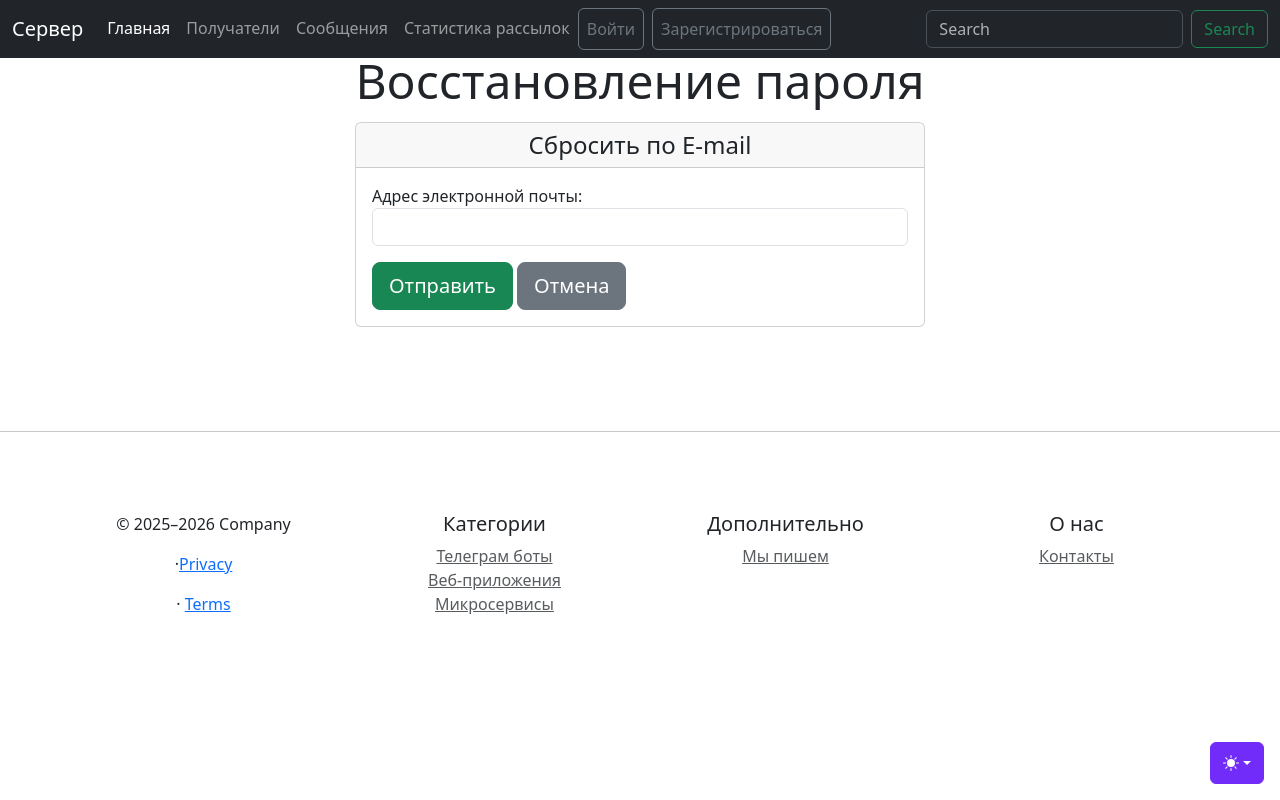
After one commit to L-Ev-Vi/Course_project_4, a Django app: page /users/password-reset/ in a window 1280 px wide. The commit adds this page. Run offline with Django 5.2, Linux system fonts and the light colour scheme; parts of the project's set-up code (start-up, migrations or seed data) failed here and were passed over; some libraries are stand-ins or nearby versions.

Commit message:
possibility of password recovery has been implemented

```diff
--- a/mailing/urls.py
+++ b/mailing/urls.py
@@ -1,4 +1,5 @@
 from django.urls import path
+
 from mailing import views
 from mailing.apps import MailingConfig
 
--- a/users/forms.py
+++ b/users/forms.py
@@ -1,7 +1,8 @@
+from django import forms
+from django.contrib.auth.forms import AuthenticationForm, PasswordChangeForm, UserChangeForm, UserCreationForm, \
+    PasswordResetForm, SetPasswordForm
+
 from mailing.forms import MixinStyle
-from django.contrib.auth.forms import AuthenticationForm, PasswordChangeForm, UserChangeForm, UserCreationForm
-from django import forms
-
 from users.models import UserOfService
 
 
@@ -17,7 +18,6 @@ class FormUserOfService(MixinStyle, UserCreationForm):
 
 class AuthenticationUserOfService(MixinStyle, AuthenticationForm):
     """Класс представляющий форму для входа пользователя в систему."""
-
     pass
 
 
@@ -45,11 +45,11 @@ class ChangeUserOfService(UserChangeForm):
         self.fields["country"].widget.attrs.update({"class": "form-select", "placeholder": "Страна"})
         self.fields["phone_number"].widget.attrs.update({"class": "form-control", "placeholder": "Номер телефона"})
         self.fields["avatar"].widget.attrs.update({"class": "form-control", "accept": "/media/*"})
+        self.fields["password"].widget = forms.HiddenInput()
 
 
 class PasswordChangeUserOfServiceForms(MixinStyle, PasswordChangeForm):
     """Класс представляющий форму для смены пароля пользователя."""
-
     pass
 
 
@@ -58,10 +58,20 @@ class ChangeUsersOfService(UserChangeForm):
 
     class Meta(UserChangeForm.Meta):
         model = UserOfService
-        fields = ["is_active",]
+        fields = ["is_active", ]
 
     def __init__(self, *args, **kwargs) -> None:
         """Метод стилизации полей формы."""
         super().__init__(*args, **kwargs)
         self.fields["is_active"].widget.attrs.update({"class": "form-check-input"})
         self.fields["password"].widget = forms.HiddenInput()
+
+
+class PasswordResetUserForm(MixinStyle, PasswordResetForm):
+    """Класс представляющий форму для ввода почты при восстановлении пароля пользователя."""
+    pass
+
+
+class PasswordResetConfirmForm(MixinStyle, SetPasswordForm):
+    """Класс представляющий форму для ввода нового пароля при восстановлении пароля пользователя."""
+    pass
--- a/users/templates/users/change-password.html
+++ b/users/templates/users/change-password.html
@@ -22,7 +22,7 @@
                             {{ from.non_field_errors }}
                             {{ form.as_p }}
                             <button type="submit" class="btn btn-lg btn-block btn-info">Сохранить пароль</button>
-                            <a class="btn btn-lg btn-block btn-success" href="#" >Не помню пароль</a>
+                            <a class="btn btn-lg btn-block btn-success" href="{% url 'users:password_reset' %}" >Не помню пароль</a>
                             <a class="btn btn-lg btn-block btn-secondary" href="{% url 'users:change_profile' user.pk%}" >Отмена</a>
                         </form>
                     </div>
--- a/users/templates/users/detail_user.html
+++ b/users/templates/users/detail_user.html
@@ -10,7 +10,7 @@
         <div class="row g-0">
             <div class="container col-5">
                 {% if current_user.avatar %}
-                <img src="{{ current_user.avatar | media_filter}}" class="img-fluid rounded-start mt-3 mb-3" height="250" width="200">
+                <img src="{{ current_user.avatar | media_filter}}" class="img-fluid rounded mt-3 mb-3" height="250" width="200">
                 {% else %}
                 <img src="https://avatars.mds.yandex.net/i?id=22e8a8bec2648ec252cf0fc81d928e49ab3bd551-4400625-images-thumbs&n=13" class="img-fluid rounded mt-3 mb-3" height="250" width="200">
                 {% endif %}
--- a/users/templates/users/login_user.html
+++ b/users/templates/users/login_user.html
@@ -24,7 +24,7 @@
                             <button type="submit" class="btn btn-lg btn-block btn-info">Войти</button>
                             <a class="btn btn-lg btn-block btn-success" href="{% url 'users:register'%}">Регистрация</a>
                             <div class="p-1">
-                                <a class="btn btn-block btn-success" href="#" >Не помню пароль</a>
+                                <a class="btn btn-block btn-success" href="{% url 'users:password_reset' %}" >Не помню пароль</a>
                                 <a class="btn btn-block btn-secondary" href="{% url 'mailing:index' %}" >Отмена</a>
                             </div>
                         </form>
--- /dev/null
+++ b/users/templates/users/password_reset_form.html
@@ -0,0 +1,33 @@
+{% extends 'mailing/includes/basic_template.html' %}
+{% load my_tags %}
+
+{% block title %}Восстановление пароля{% endblock %}
+
+{% block content %}
+{% include 'mailing/includes/header_menu.html' %}
+
+<div class="pricing-header pt-md-1 pb-md-1 mx-auto text-center">
+    <h5 class="display-5 p-0" >Восстановление пароля</h5>
+</div>
+<div class="container mt-0 p-0">
+    <div class="row row-cols-1 row-cols-sm-2 row-cols-md-3 g-0">
+        <div class="col-lg-3"></div>
+        <div class="col-lg-6 col-md-9 col-sm-12">
+            <div class="card mb-4 box-shadow">
+                <div class="card-header">
+                    <h4 class="my-0 font-weight-normal text-center">Сбросить по E-mail</h4>
+                </div>
+                <div class="card-body">
+                    <form method="post" action="" class="form-floating" enctype="multipart/form-data">
+                        {% csrf_token %}
+                        {{ from.non_field_errors }}
+                        {{ form.as_p }}
+                            <button type="submit" class="btn btn-lg btn-block btn-success">Отправить</button>
+                            <a class="btn btn-lg btn-block btn-secondary" href="{% url 'mailing:index' %}" >Отмена</a>
+                    </form>
+                </div>
+            </div>
+        </div>
+    </div>
+</div>
+{% endblock %}
--- a/users/templates/users/register_user.html
+++ b/users/templates/users/register_user.html
@@ -40,6 +40,9 @@
                                 <button type="submit" class="btn btn-lg btn-block btn-success">Сохранить изменения</button>
                                 <a class="btn btn-lg btn-block btn-secondary" href="{% url 'users:user_information' object.pk %}" >Отмена</a>
                             {% elif user.is_authenticated %}
+                                <div class="mb-4">
+                                    <a class="btn btn-block btn-outline-secondary" href="{% url 'users:password_change' %}" >Сменить пароль</a>
+                                </div>
                                 <button type="submit" class="btn btn-lg btn-block btn-success">Сохранить изменения</button>
                                 <a class="btn btn-lg btn-block btn-secondary" href="{% url 'users:detail_user' %}" >Отмена</a>
                             {% else %}
--- a/users/urls.py
+++ b/users/urls.py
@@ -1,4 +1,5 @@
 from django.urls import path
+
 from users import views
 from users.apps import UsersConfig
 
@@ -11,8 +12,12 @@ urlpatterns = [
     path("email-confirm/<str:token>/", views.email_verification, name="email-confirm"),
     path("verification/", views.Verification.as_view(), name="verification"),
     path("change_profile/<int:pk>/", views.UpdateUser.as_view(), name="change_profile"),
-    path("change_profile/password/", views.PasswordsChangeUser.as_view()),
+    path("change_profile/password/", views.PasswordsChangeUser.as_view(), name="password_change"),
     path("detail_user/", views.DetailUser.as_view(), name="detail_user"),
     path("list_users/", views.ListUsers.as_view(), name="list_users"),
     path("user_information/<int:pk>/", views.DetailUserOfService.as_view(), name="user_information"),
+    path("password-reset/", views.PasswordResetUser.as_view(), name='password_reset'),
+    path("password-reset/<uidb64>/<token>/", views.PasswordResetConfirmUser.as_view(), name='password_reset_confirm'),
+    path("password-reset/complete/", views.PasswordResetCompleteUser.as_view(), name='password_reset_complete'),
+    path("password-reset/recovery/", views.Recovery.as_view(), name="recovery"),
 ]
--- a/users/views.py
+++ b/users/views.py
@@ -3,7 +3,8 @@ import secrets
 from django.conf import settings
 from django.contrib.auth import login
 from django.contrib.auth.mixins import LoginRequiredMixin
-from django.contrib.auth.views import LoginView, LogoutView, PasswordChangeView
+from django.contrib.auth.views import LoginView, LogoutView, PasswordChangeView, PasswordResetView, \
+    PasswordResetConfirmView, PasswordResetCompleteView
 from django.core.exceptions import PermissionDenied
 from django.core.mail import send_mail
 from django.shortcuts import get_object_or_404, redirect
@@ -14,7 +15,7 @@ from django.views.generic.edit import CreateView, UpdateView
 
 from mailing.models import Mailing
 from users.forms import AuthenticationUserOfService, ChangeUserOfService, FormUserOfService, \
-    PasswordChangeUserOfServiceForms, ChangeUsersOfService
+    PasswordChangeUserOfServiceForms, ChangeUsersOfService, PasswordResetUserForm, PasswordResetConfirmForm
 from users.models import UserOfService
 
 
@@ -128,6 +129,36 @@ class PasswordsChangeUser(PasswordChangeView):
         send_mail(subject, message, settings.DEFAULT_FROM_EMAIL, recipient_list)
 
 
+class PasswordResetUser(PasswordResetView):
+    """Классовое представление для восстановления пароля пользователя."""
+
+    form_class = PasswordResetUserForm  # указываем форму
+    template_name = "users/password_reset_form.html"  # определяем шаблон
+    email_template_name = "users/password_reset_email.html"
+    success_url = reverse_lazy("users:recovery")  # определяем URL-адрес для перехода
+
+
+class Recovery(TemplateView):
+    """Классовое представление принимающее GET запрос,
+    и возвращающее страницу с сообщением об необходимости перейти в почту."""
+
+    template_name = "users/recovery.html"  # определяем шаблон
+
+
+class PasswordResetConfirmUser(PasswordResetConfirmView):
+    """Классовое представление для ввода нового пароля пользователя."""
+
+    form_class = PasswordResetConfirmForm  # указываем форму
+    template_name = "users/password_reset_confirm.html"  # определяем шаблон
+    success_url = reverse_lazy("users:password_reset_complete")  # определяем URL-адрес для перехода
+
+
+class PasswordResetCompleteUser(PasswordResetCompleteView):
+    """Классовое представление для уведомления о смене пароля пользователя."""
+
+    template_name = "users/password_reset_complete.html"  # определяем шаблон
+
+
 class DetailUser(LoginRequiredMixin, DetailView):
     """Классовое представление принимающее GET запрос и возвращающее страницу 'Пользователя'."""
 
@@ -181,36 +212,3 @@ class DetailUserOfService(LoginRequiredMixin, DetailView):
         user = self.get_object()
         context["number_mailing_lists"] = Mailing.objects.filter(owner=user, publication=True).count()
         return context
-
-# class UpdateUsers(UpdateView):
-#     """Классовое представление для редактирования пользователей менеджером."""
-#
-#     model = UserOfService  # определяем модель
-#     form_class = ChangeUserOfService  # указываем форму
-#     template_name = "users/register_user.html"  # определяем шаблон
-#
-#     def get_success_url(self):
-#         """Метод перенаправления на страницу 'Пользователя' после его(ё) редактирования."""
-#         return reverse_lazy("users:detail_user", kwargs={"pk": self.object.pk})
-#
-#     def get_form_class(self):
-#         """Метод выполняющий проверку прав доступа на редактирование 'Пользователя'."""
-#         user = self.request.user
-#         if user == self.object.owner:
-#             return ChangeUserOfService
-#         elif user.has_perm("users.change_user"):
-#             return ChangeUserOfService
-#         else:
-#             raise PermissionDenied
-#
-#     def get_object(self, queryset=None):
-#         return self.request.user
-#
-#     def get_context_data(self, **kwargs):
-#         """Переопределённый метод 'get_context_data'. Метод передаёт список общее количество рассылок,
-#         количество активных рассылок и общее число клиентов в системе."""
-#         context =super().get_context_data(**kwargs)
-#         user = self.request.user
-#         if user in UserOfService.objects.all():
-#             context["user_pk"] = UserOfService.objects.filter(email=user)
-#         return context
```
Also changed, not shown: config/settings.py (+4 -4 lines), mailing/models.py (+5 -3 lines), mailing/views.py (+5 -4 lines), users/templates/users/password_reset_complete.html (added, +28 -0 lines), users/templates/users/password_reset_confirm.html (added, +33 -0 lines), users/templates/users/password_reset_email.html (added, +14 -0 lines), users/templates/users/recovery.html (added, +21 -0 lines).
